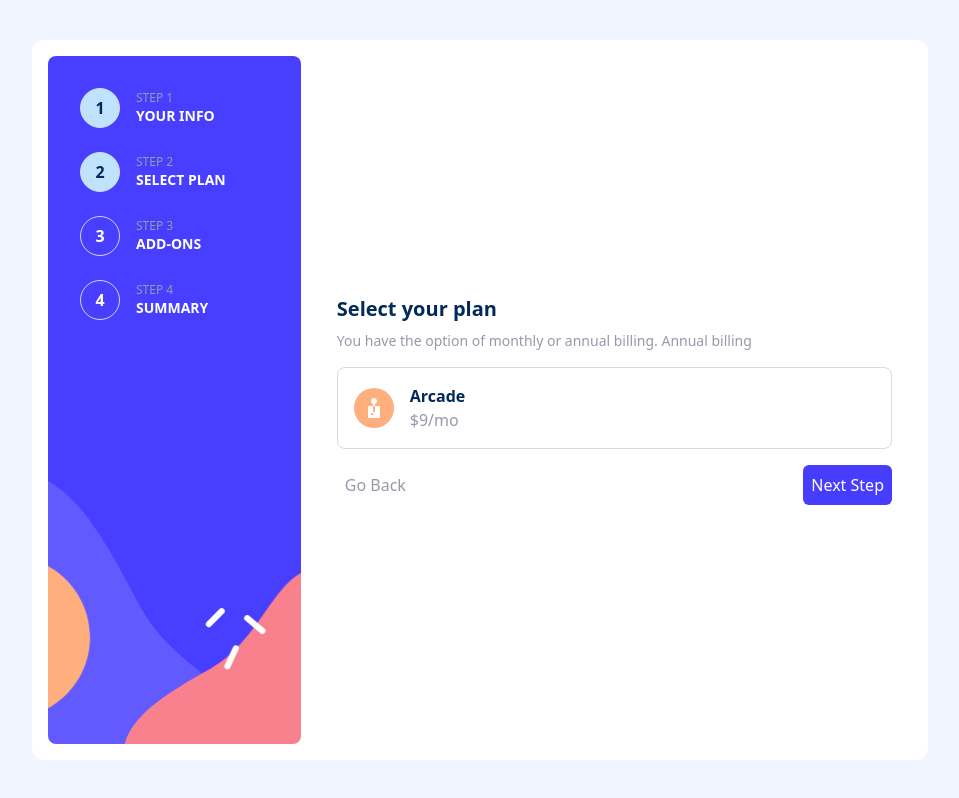
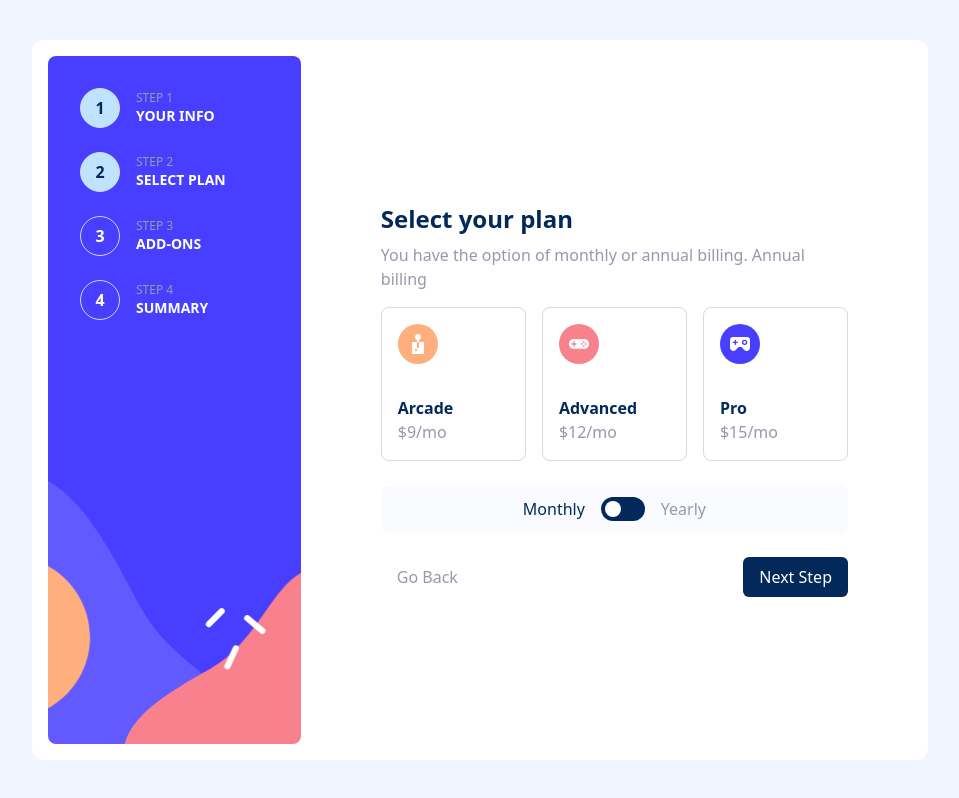
Before and after one commit to Biolater/Multi-Step-Form, a React (Vite) app: page / in a window 1280 px wide. Both pictures are taken after typing "Sample", "name@example.com", "5551234" into the empty fields and a click on the button "Next Step". Shown: the whole page, without its empty margins (160-1119 px from the left). Built offline with nearby package versions, Linux system fonts and the light colour scheme.

Commit message:
feat: implement multi-step form with personal info and plan selection steps

```diff
--- a/src/components/MultiStepForm/MultiStepFormContent.tsx
+++ b/src/components/MultiStepForm/MultiStepFormContent.tsx
@@ -14,10 +14,12 @@ const MultiStepFormContent = ({
 }: MultiStepFormContentProps) => {
   return (
     <div className="flex flex-col basis-3/4 md:basis-[70%] md:justify-center">
-      <div className="bg-white p-4">
+      <div className="bg-white p-4 md:px-20 md:bg-transparent">
         {currentStep === 1 && <Step1 handleNext={handleNext} />}
-        {currentStep === 2 && <Step2 handleGoBack={handleGoBack} handleNext={handleNext} />}
-{/*         <div className="md:flex justify-end hidden mt-4">
+        {currentStep === 2 && (
+          <Step2 handleGoBack={handleGoBack} handleNext={handleNext} />
+        )}
+        {/*         <div className="md:flex justify-end hidden mt-4">
           {showGoBackButton && (
             <button
               onClick={handleGoBack}
@@ -36,7 +38,7 @@ const MultiStepFormContent = ({
           )}
         </div> */}
       </div>
-{/*       <div className="bg-white p-4 mt-auto flex md:hidden">
+      {/*       <div className="bg-white p-4 mt-auto flex md:hidden">
         {showGoBackButton && (
           <button
             onClick={handleGoBack}
--- a/src/components/MultiStepForm/PlanOptionItem.tsx
+++ b/src/components/MultiStepForm/PlanOptionItem.tsx
@@ -1,8 +1,12 @@
 import { FC } from "react";
+import { useFormContext } from "./FormContext";
 
 interface PlanOptionItemProps {
   title: string;
-  price: string;
+  priceLabel: string;
+  priceValue: number;
+  yearlyPriceLabel: string;
+  yearlyPriceValue: number;
   isSelected: boolean;
   icon: string;
   onClick?: () => void;
@@ -10,14 +14,26 @@ interface PlanOptionItemProps {
 
 const PlanOptionItem: FC<PlanOptionItemProps> = ({
   title,
-  price,
+  priceLabel,
+  priceValue,
+  yearlyPriceLabel,
+  yearlyPriceValue,
   isSelected,
   icon,
   onClick,
 }) => {
+  const { billingPeriod } = useFormContext();
+
+  const correctPriceLabel =
+    billingPeriod === "monthly" ? priceLabel : yearlyPriceLabel;
+
   return (
     <div
-      className={`p-4 cursor-pointer border ${isSelected ? 'border-primary-purplish-blue bg-neutral-alabaster' : 'border-neutral-light-gray'} flex items-center gap-4 rounded-lg`}
+      className={`p-4 transition-all cursor-pointer border ${
+        isSelected
+          ? "border-primary-purplish-blue bg-neutral-alabaster"
+          : "border-neutral-light-gray"
+      } flex items-center gap-4 md:gap-8 rounded-lg md:w-1/3 md:flex-col md:items-start`}
       onClick={onClick}
     >
       <div className="size-10 flex items-center justify-center">
@@ -25,7 +41,10 @@ const PlanOptionItem: FC<PlanOptionItemProps> = ({
       </div>
       <div className="flex flex-col">
         <h3 className="text-primary-marine-blue font-bold">{title}</h3>
-        <p className="text-neutral-cool-gray">{price}</p>
+        <p className="text-neutral-cool-gray">{correctPriceLabel}</p>
+        {billingPeriod === "yearly" && (
+          <p className="text-primary-marine-blue text-sm font-semibold">2 months free</p>
+        )}
       </div>
     </div>
   );
--- a/src/components/MultiStepForm/Steps/Step2.tsx
+++ b/src/components/MultiStepForm/Steps/Step2.tsx
@@ -1,12 +1,38 @@
 import ArcadeIcon from "../../../assets/images/icon-arcade.svg";
+import AdvancedIcon from "../../../assets/images/icon-advanced.svg";
+import ProIcon from "../../../assets/images/icon-pro.svg";
+
 import PlanOptionItem from "../PlanOptionItem";
+import Button from "../../common/Button";
 import { FormEvent, useState } from "react";
+import StepHeader from "../../common/StepHeader";
+import { useFormContext } from "../FormContext";
+import MonthlyOrYearlySwitch from "../../common/MonthlyOrYearlySwitch";
 
 const OPTIONS = [
   {
     title: "Arcade",
-    price: "$9/mo",
+    priceLabel: "$9/mo",
+    priceValue: 9,
     icon: ArcadeIcon,
+    yearlyPriceValue: 90,
+    yearlyPriceLabel: "$90/yr",
+  },
+  {
+    title: "Advanced",
+    priceLabel: "$12/mo",
+    priceValue: 12,
+    icon: AdvancedIcon,
+    yearlyPriceValue: 120,
+    yearlyPriceLabel: "$120/yr",
+  },
+  {
+    title: "Pro",
+    priceLabel: "$15/mo",
+    priceValue: 15,
+    icon: ProIcon,
+    yearlyPriceValue: 150,
+    yearlyPriceLabel: "$150/yr",
   },
 ];
 
@@ -18,56 +44,69 @@ interface Step2Props {
 const Step2 = ({ handleGoBack, handleNext }: Step2Props) => {
   const [selectedPlan, setSelectedPlan] = useState<string | null>(null);
 
+  const {
+    handleSetPlan,
+    handleSetBillingPeriod,
+    handleSetTotal,
+    billingPeriod,
+  } = useFormContext();
+
   const handleSubmit = (e: FormEvent) => {
     e.preventDefault();
     // Validate selection before proceeding
     if (selectedPlan) {
+      const price = OPTIONS.find(
+        (option) => option.title === selectedPlan
+      )?.priceValue;
+      if (!price) {
+        alert("Please select a plan");
+        return;
+      }
+      const total = price * (billingPeriod === "monthly" ? 1 : 12);
+      handleSetPlan(selectedPlan as "Arcade" | "Advanced" | "Pro");
+      handleSetBillingPeriod(billingPeriod as "monthly" | "yearly");
+      handleSetTotal(total);
       handleNext();
+    } else {
+      alert("Please select a plan");
     }
   };
 
   const handlePlanSelect = (title: string) => {
-    setSelectedPlan(title);
+    setSelectedPlan((prev) => (prev === title ? null : title));
   };
 
   return (
     <div className="flex-1 relative">
-      <div className="shadow-lg md:shadow-none -mt-18 md:m-0 p-5 bg-white rounded-lg flex flex-col gap-4">
-        <div className="flex flex-col gap-2">
-          <h3 className="text-xl font-bold text-primary-marine-blue">
-            Select your plan
-          </h3>
-          <p className="text-neutral-cool-gray text-sm">
-            You have the option of monthly or annual billing. Annual billing
-          </p>
-        </div>
+      <div className="shadow-lg md:shadow-none -mt-18 md:m-0 p-5 md:p-0 bg-white rounded-lg flex flex-col gap-4">
+        <StepHeader
+          title="Select your plan"
+          description="You have the option of monthly or annual billing. Annual billing"
+        />
         <form onSubmit={handleSubmit}>
-          <div className="flex flex-col gap-4">
+          <div className="flex flex-col gap-4 md:flex-row">
             {OPTIONS.map((option) => (
               <PlanOptionItem
                 key={option.title}
                 title={option.title}
-                price={option.price}
+                priceLabel={option.priceLabel}
+                priceValue={option.priceValue}
+                yearlyPriceLabel={option.yearlyPriceLabel}
+                yearlyPriceValue={option.yearlyPriceValue}
                 icon={option.icon}
                 isSelected={selectedPlan === option.title}
                 onClick={() => handlePlanSelect(option.title)}
               />
             ))}
           </div>
+          <MonthlyOrYearlySwitch />
           <div className="flex justify-between mt-4">
-            <button
-              type="button"
-              onClick={handleGoBack}
-              className="p-2 bg-transparent text-neutral-cool-gray hover:text-primary-marine-blue rounded-md"
-            >
+            <Button type="button" variant="secondary" onClick={handleGoBack}>
               Go Back
-            </button>
-            <button
-              type="submit"
-              className="p-2 ms-auto bg-primary-purplish-blue text-white rounded-md"
-            >
+            </Button>
+            <Button type="submit" variant="primary" className="ms-auto">
               Next Step
-            </button>
+            </Button>
           </div>
         </form>
       </div>
--- /dev/null
+++ b/src/components/common/Button.tsx
@@ -0,0 +1,43 @@
+import React from "react";
+
+export type ButtonVariant = "primary" | "secondary";
+
+interface ButtonProps {
+  children: React.ReactNode;
+  type?: "button" | "submit" | "reset";
+  variant?: ButtonVariant;
+  onClick?: () => void;
+  className?: string;
+  disabled?: boolean;
+}
+
+const Button: React.FC<ButtonProps> = ({
+  children,
+  type = "button",
+  variant = "primary",
+  onClick,
+  className = "",
+  disabled = false,
+}) => {
+  const baseClasses =
+    "px-4 py-2 cursor-pointer rounded-md transition-colors duration-300 font-medium";
+
+  const variantClasses = {
+    primary: "bg-primary-marine-blue hover:bg-primary-pastel-blue text-white",
+    secondary:
+      "bg-transparent text-neutral-cool-gray hover:text-primary-marine-blue",
+  };
+
+  return (
+    <button
+      type={type}
+      onClick={onClick}
+      disabled={disabled}
+      className={`${baseClasses} ${variantClasses[variant]} ${className}`}
+    >
+      {children}
+    </button>
+  );
+};
+
+export default Button;
--- /dev/null
+++ b/src/components/common/FormInput.tsx
@@ -0,0 +1,52 @@
+import React from "react";
+
+interface FormInputProps {
+  label: string;
+  name: string;
+  value: string;
+  onChange: (e: React.ChangeEvent<HTMLInputElement>) => void;
+  type?: string;
+  placeholder?: string;
+  required?: boolean;
+  error?: string;
+}
+
+const FormInput: React.FC<FormInputProps> = ({
+  label,
+  name,
+  value,
+  onChange,
+  type = "text",
+  placeholder,
+  required = false,
+  error,
+}) => {
+  return (
+    <div className="flex flex-col gap-2">
+      <div className="flex items-center justify-between">
+        <label className="text-sm text-primary-marine-blue" htmlFor={name}>
+          {label}
+        </label>
+        {error && (
+          <p className="text-red-500 text-xs mt-1 font-semibold">{error}</p>
+        )}
+      </div>
+      <input
+        className={`border ${
+          error
+            ? "border-red-500  focus:ring-red-500"
+            : "border-neutral-light-gray"
+        } rounded-md p-2 focus:outline-none focus:ring-2 focus:ring-primary-purplish-blue transition-all duration-300`}
+        id={name}
+        name={name}
+        value={value}
+        onChange={onChange}
+        type={type}
+        placeholder={placeholder}
+        required={required}
+      />
+    </div>
+  );
+};
+
+export default FormInput;
--- /dev/null
+++ b/src/components/common/MonthlyOrYearlySwitch.tsx
@@ -0,0 +1,49 @@
+import { useState } from "react";
+import { useFormContext } from "../MultiStepForm/FormContext";
+
+const MonthlyOrYearlySwitch = () => {
+  const { billingPeriod, handleSetBillingPeriod } = useFormContext();
+  const [isYearly, setIsYearly] = useState(billingPeriod === "yearly");
+
+  const handleToggle = () => {
+    const newBillingType = isYearly ? "monthly" : "yearly";
+    setIsYearly((prev) => !prev);
+    handleSetBillingPeriod(newBillingType);
+  };
+
+  return (
+    <div className="flex items-center justify-center gap-4 my-6 p-3 bg-neutral-alabaster rounded-lg">
+      <span
+        className={`font-medium ${
+          !isYearly ? "text-primary-marine-blue" : "text-neutral-cool-gray"
+        }`}
+      >
+        Monthly
+      </span>
+
+      <button
+        type="button"
+        onClick={handleToggle}
+        className="relative cursor-pointer inline-flex h-6 w-11 items-center rounded-full transition-colors bg-primary-marine-blue"
+        role="switch"
+        aria-checked={isYearly}
+      >
+        <span
+          className={`inline-block size-4 transform rounded-full bg-white transition-transform duration-200 ease-in-out ${
+            isYearly ? "translate-x-6" : "translate-x-1"
+          }`}
+        />
+      </button>
+
+      <span
+        className={`font-medium ${
+          isYearly ? "text-primary-marine-blue" : "text-neutral-cool-gray"
+        }`}
+      >
+        Yearly
+      </span>
+    </div>
+  );
+};
+
+export default MonthlyOrYearlySwitch;
--- /dev/null
+++ b/src/components/common/StepHeader.tsx
@@ -0,0 +1,21 @@
+import { FC } from "react";
+
+interface StepHeaderProps {
+  title: string;
+  description: string;
+}
+
+const StepHeader: FC<StepHeaderProps> = ({ title, description }) => {
+  return (
+    <div className="flex flex-col gap-2">
+      <h3 className="text-xl md:text-2xl font-bold text-primary-marine-blue">
+        {title}
+      </h3>
+      <p className="text-neutral-cool-gray text-sm md:text-base">
+        {description}
+      </p>
+    </div>
+  );
+};
+
+export default StepHeader;
--- a/src/schemas/step1.schema.ts
+++ b/src/schemas/step1.schema.ts
@@ -1,10 +1,9 @@
 import z from "zod";
 
 const step1Schema = z.object({
-    name: z.string().min(1, "Name is required"),
-    email: z.string().email("Invalid email"),
-    phone: z.string().min(1, "Phone is required"),
+  name: z.string().refine((val) => val.trim() !== "", "Name is required"),
+  email: z.string().email("Invalid email"),
+  phone: z.string().refine((val) => val.trim() !== "", "Phone is required"),
 });
 
-
 export default step1Schema;
```
Also changed, not shown: src/components/MultiStepForm/FormContext.tsx (+22 -1 lines), src/components/MultiStepForm/Steps/Step1.tsx (+20 -58 lines).
